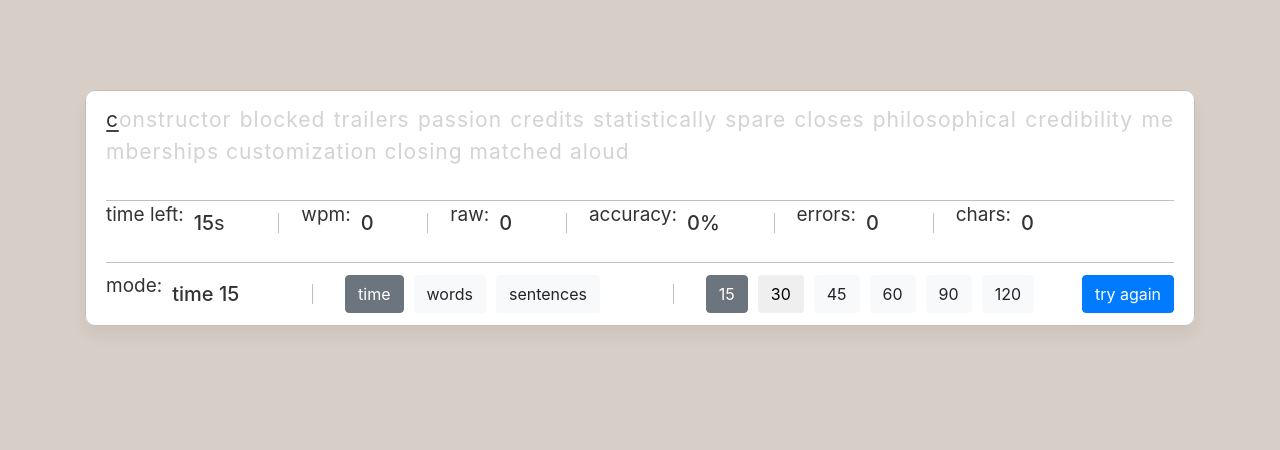
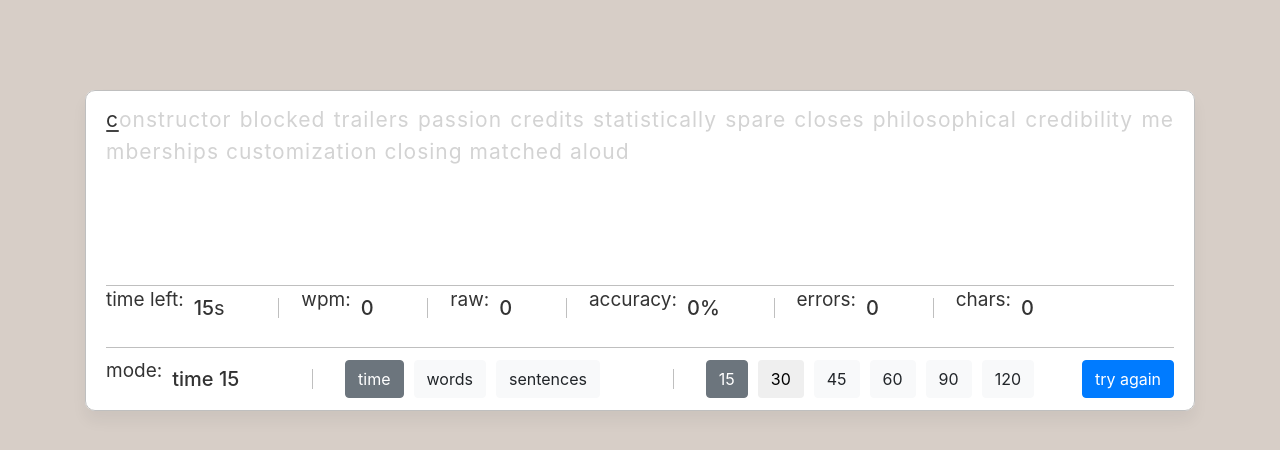
Before and after one commit to ayinfly/stickytype, a Django app: page / in a window 1280 px wide. Shown: the part 243-693 px from the top of the page. Run offline with Django 4.2, Linux system fonts and the light colour scheme; some libraries are stand-ins or nearby versions.

Commit message:
force text box to stay

```diff
--- a/django_project/type/static/type/main.css
+++ b/django_project/type/static/type/main.css
@@ -93,7 +93,9 @@ ul {
 /* words to type */
 .content-box .typing-text{
     overflow: hidden;
-    max-height: 256px;
+    max-height: 164px;
+    min-height: 164px;
+    position: relative;
 }
 
 /* scrollbar hidden */
```
Also changed, not shown: django_project/db.sqlite3.
